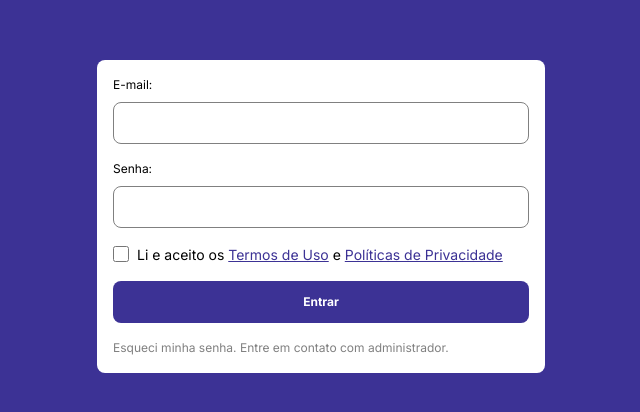
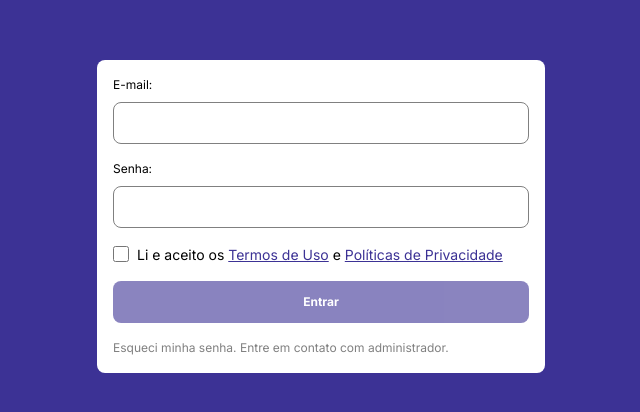
Before and after one commit to goncalvesjv2/labsafe-frontend, a React (Vite) app: page / in a window 1280 px wide. Shown: the part 184-596 px from the top of the page, without its empty margins (319-959 px from the left). Built offline with nearby package versions, Linux system fonts and the light colour scheme.

Commit message:
feat: botão só é habilitado se aceitar os termos

```diff
--- a/src/pages/Login.tsx
+++ b/src/pages/Login.tsx
@@ -10,6 +10,7 @@ function Login() {
     const [email, setEmail] = useState("");
     const [password, setPassword] = useState("");
     const [error, setError] = useState<string | null>(null);
+    const [accepted, setAccepted] = useState(false);
 
     const navigate = useNavigate();
 
@@ -63,10 +64,10 @@ function Login() {
                 </div>
                 {error && <p className="text-red-500 text-small">{error}</p>}
                 <div className="flex gap-2 items-center">
-                    <input className="h-4 w-4" type="checkbox" />
+                    <input className="h-4 w-4" type="checkbox" checked={accepted} onChange={(e) => setAccepted(e.target.checked)}/>
                     <p className="text-normal">Li e aceito os <Link className="text-primary underline" to="">Termos de Uso</Link> e <Link className="text-primary underline" to="/privacy-policies">Políticas de Privacidade</Link></p>
                 </div>
-                <button type="submit" className="bg-primary p-3 rounded-lg text-white text-small font-bold">Entrar</button>
+                <button type="submit" className="bg-primary p-3 rounded-lg text-white text-small font-bold disabled:opacity-60 disabled:cursor-not-allowed" disabled={!accepted}>Entrar</button>
                 <p className="text-border text-small">Esqueci minha senha. Entre em contato com administrador.</p>
             </form>
         </div>
```
